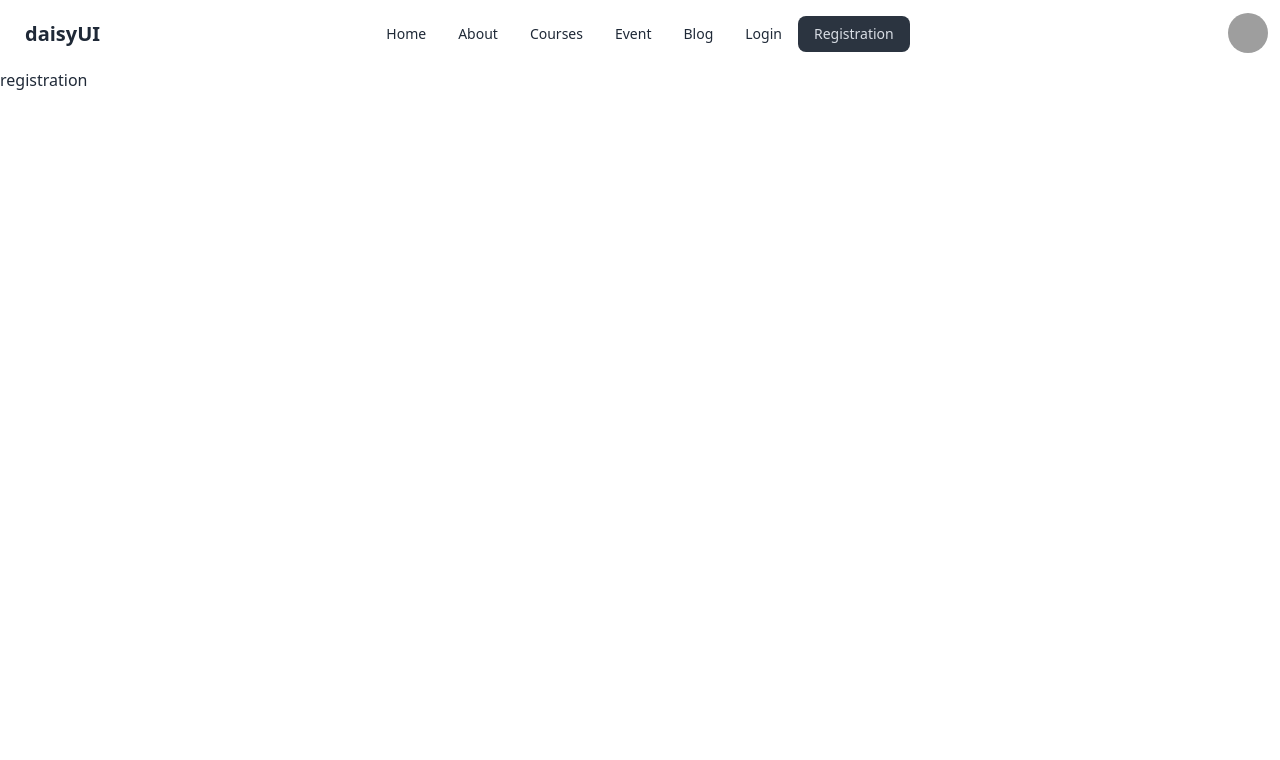
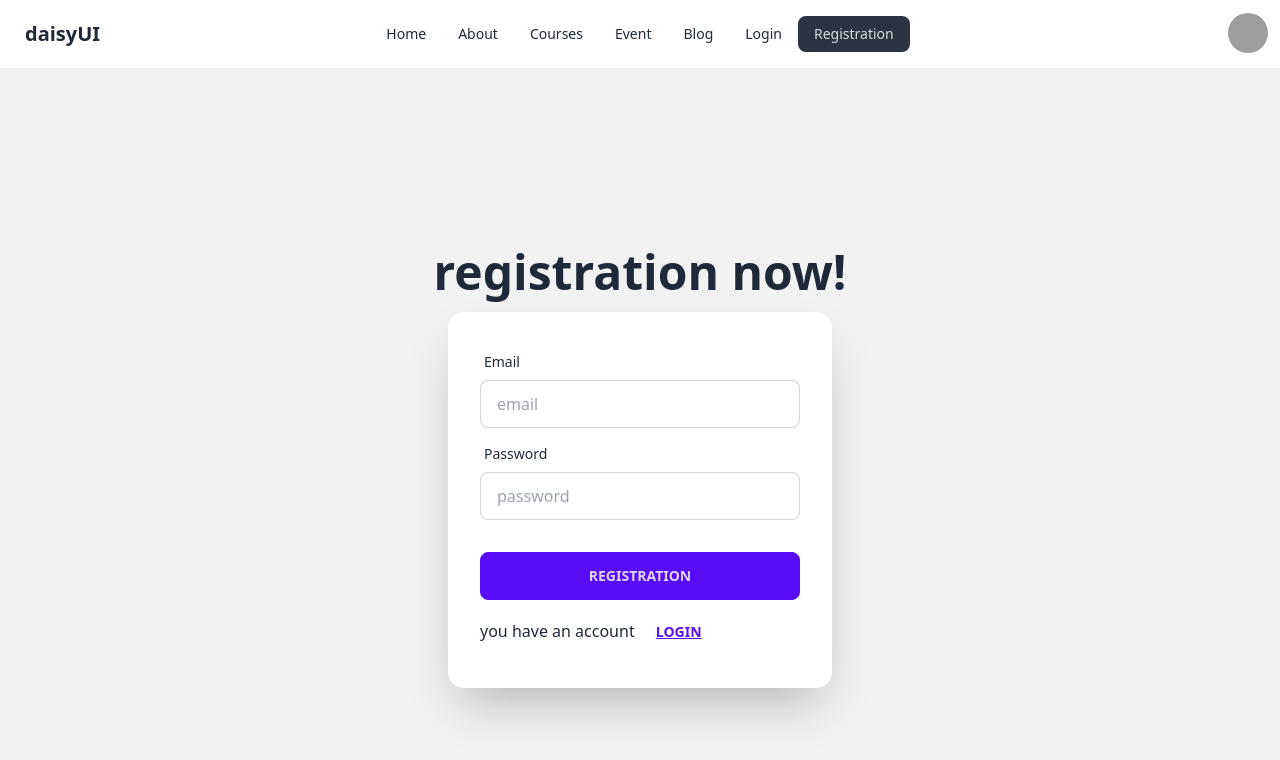
Before and after one commit to MD-Moniruzzaman-Arafat/project, a React (Vite) app: page /registration in a window 1280 px wide. Shown: the top 760 px of the page. Built offline with nearby package versions, Linux system fonts and the light colour scheme; grey boxes are pictures that could not be loaded.

Commit message:
create user

```diff
--- a/package.json
+++ b/package.json
@@ -10,8 +10,10 @@
     "preview": "vite preview"
   },
   "dependencies": {
+    "firebase": "^10.4.0",
     "localforage": "^1.10.0",
     "match-sorter": "^6.3.1",
+    "prop-types": "^15.8.1",
     "react": "^18.2.0",
     "react-dom": "^18.2.0",
     "react-router-dom": "^6.16.0",
--- /dev/null
+++ b/src/Context/Context.jsx
@@ -0,0 +1,30 @@
+import { createContext } from "react";
+import PropTypes from 'prop-types';
+import { createUserWithEmailAndPassword } from "firebase/auth";
+import auth from "../firebase.confiq";
+
+export const AuthContext = createContext(null)
+
+const Context = ({ children }) => {
+
+    // create user
+    const createUser = (email, password) => {
+        return createUserWithEmailAndPassword(auth, email, password)
+    }
+
+    const authInfo = { createUser }
+
+
+
+    return (
+        <AuthContext.Provider value={authInfo}>
+            {children}
+        </AuthContext.Provider>
+    );
+};
+
+Context.propTypes = {
+    children: PropTypes.node,
+}
+
+export default Context;
--- /dev/null
+++ b/src/firebase.confiq.js
@@ -0,0 +1,22 @@
+import { getAuth } from "firebase/auth";
+// Import the functions you need from the SDKs you need
+import { initializeApp } from "firebase/app";
+// TODO: Add SDKs for Firebase products that you want to use
+// https://firebase.google.com/docs/web/setup#available-libraries
+
+// Your web app's Firebase configuration
+const firebaseConfig = {
+    apiKey: "AIzaSyBCyauIgz5i4BpsfpV5EZos75pDU9-Of90",
+    authDomain: "module-53-assignment-9.firebaseapp.com",
+    projectId: "module-53-assignment-9",
+    storageBucket: "module-53-assignment-9.appspot.com",
+    messagingSenderId: "675816153944",
+    appId: "1:675816153944:web:6ba06322ff62a58bed7b2d"
+};
+
+// Initialize Firebase
+const app = initializeApp(firebaseConfig);
+
+const auth = getAuth(app);
+
+export default auth;
--- a/src/main.jsx
+++ b/src/main.jsx
@@ -5,11 +5,14 @@ import {
   RouterProvider,
 } from "react-router-dom";
 import router from './route/Route';
+import Context from './Context/Context';
 
 
 
 ReactDOM.createRoot(document.getElementById('root')).render(
   <React.StrictMode>
-    <RouterProvider router={router} />
+    <Context>
+      <RouterProvider router={router} />
+    </Context>
   </React.StrictMode>,
 )
--- a/src/page/Login/Login.jsx
+++ b/src/page/Login/Login.jsx
@@ -1,8 +1,38 @@
+import { Link } from "react-router-dom";
 
 const Login = () => {
     return (
         <div>
-            <h1>Login</h1>
+            <div className="hero min-h-screen bg-base-200">
+                <div className="hero-content flex-col w-full">
+                    <div className="text-center lg:text-left">
+                        <h1 className="text-5xl font-bold">Login now!</h1>
+                    </div>
+                    <div className="card flex-shrink-0 w-full max-w-sm shadow-2xl bg-base-100">
+                        <form className="card-body">
+                            <div className="form-control">
+                                <label className="label">
+                                    <span className="label-text">Email</span>
+                                </label>
+                                <input type="email" placeholder="email" className="input input-bordered" required />
+                            </div>
+                            <div className="form-control">
+                                <label className="label">
+                                    <span className="label-text">Password</span>
+                                </label>
+                                <input type="password" placeholder="password" className="input input-bordered" required />
+                                <label className="label">
+                                    <a href="#" className="label-text-alt link link-hover">Forgot password?</a>
+                                </label>
+                            </div>
+                            <div className="form-control mt-6">
+                                <button className="btn btn-primary">Login</button>
+                            </div>
+                            <p>you dont have an account <Link to={"/registration"} className="btn btn-link">registration</Link></p>
+                        </form>
+                    </div>
+                </div>
+            </div>
         </div>
     );
 };
--- a/src/page/Registration/Registration.jsx
+++ b/src/page/Registration/Registration.jsx
@@ -1,8 +1,58 @@
+import { useContext } from "react";
+import { Link } from "react-router-dom";
+import { AuthContext } from "../../Context/Context";
 
 const Registration = () => {
+
+    const { createUser } = useContext(AuthContext);
+
+    // handleRegistration
+    const handleRegistration = (e) => {
+        e.preventDefault();
+        const email = e.target.email.value;
+        const password = e.target.password.value;
+        console.log(email, password)
+
+        createUser(email, password)
+            .then(result => {
+                console.log(result.user)
+            })
+            .catch(error => {
+                console.log(error)
+            })
+    }
+
+
     return (
         <div>
-            <h1>registration</h1>
+            <div className="hero min-h-screen bg-base-200">
+                <div className="hero-content flex-col w-full">
+                    <div className="text-center lg:text-left">
+                        <h1 className="text-5xl font-bold">registration now!</h1>
+                    </div>
+                    <div className="card flex-shrink-0 w-full max-w-sm shadow-2xl bg-base-100">
+                        <form className="card-body" onSubmit={handleRegistration}>
+                            <div className="form-control">
+                                <label className="label">
+                                    <span className="label-text">Email</span>
+                                </label>
+                                <input type="email" placeholder="email" className="input input-bordered" name="email" required />
+                            </div>
+                            <div className="form-control">
+                                <label className="label">
+                                    <span className="label-text">Password</span>
+                                </label>
+                                <input type="password" placeholder="password" className="input input-bordered" name="password" required />
+
+                            </div>
+                            <div className="form-control mt-6">
+                                <button className="btn btn-primary">Registration</button>
+                            </div>
+                            <p>you have an account <Link to={"/login"} className="btn btn-link">Login</Link></p>
+                        </form>
+                    </div>
+                </div>
+            </div>
         </div>
     );
 };
```
Also changed, not shown: 1 other file (tests, documents, lock files or other folders).
